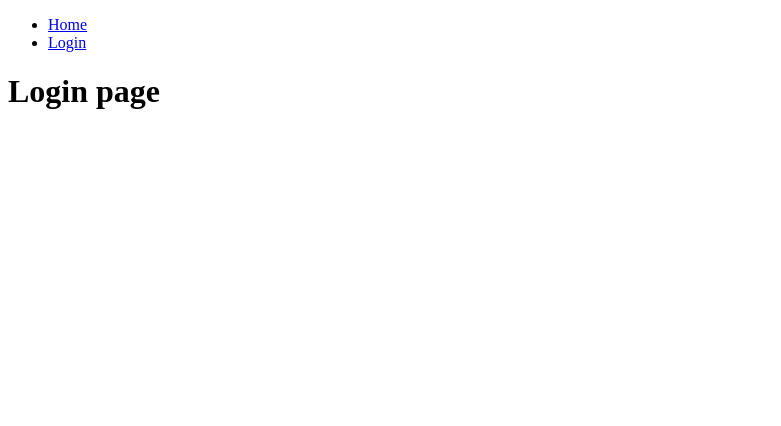
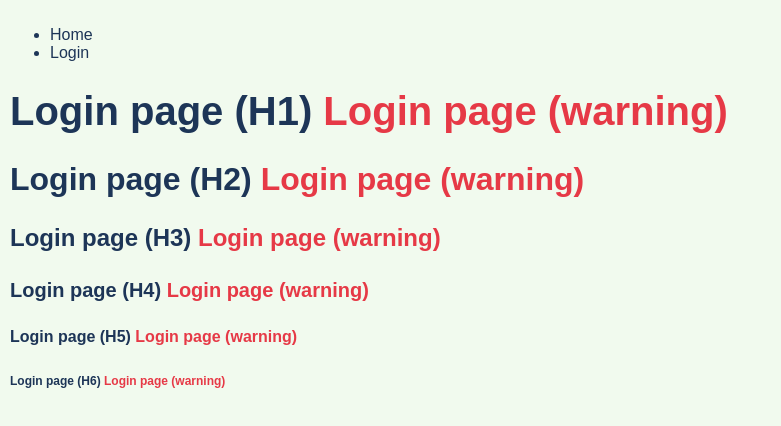
Before and after one commit to IvanJimenoRamirez/automatitzacio_i_visualitzacio_dun_data_lake, a Next.js app: page /login in a window 1280 px wide. Shown: the top 426 px of the page, without its empty margins (0-781 px from the left). Built offline with nearby package versions, Linux system fonts and the light colour scheme.

Commit message:
Styles folder and first approach to the global css properties

```diff
--- a/app/layout.js
+++ b/app/layout.js
@@ -1,4 +1,6 @@
 import { Navigation } from "./components/Navigation";
+// Global styles
+import "../styles/globals.css";
 
 export const metadata = {
   title: "Data Lake App",
--- a/app/login/page.jsx
+++ b/app/login/page.jsx
@@ -6,7 +6,12 @@ export default function LoginPage()
 {
     return (
         <div>
-            <h1>Login page</h1>
+            <h1>Login page (H1) <span className="warning">Login page (warning)</span></h1>
+            <h2>Login page (H2) <span className="warning">Login page (warning)</span></h2>
+            <h3>Login page (H3) <span className="warning">Login page (warning)</span></h3>
+            <h4>Login page (H4) <span className="warning">Login page (warning)</span></h4>
+            <h5>Login page (H5) <span className="warning">Login page (warning)</span></h5>
+            <h6>Login page (H6) <span className="warning">Login page (warning)</span></h6>
         </div>
     )
 }
--- /dev/null
+++ b/styles/globals.css
@@ -0,0 +1,71 @@
+/* GLOBAL STYLES FOR THE APPLICATION */
+
+/* Global variables */
+:root {
+    --color-primary: #1D3557;
+    --color-secondary: #457B9D;
+    --color-tertiary: #A8DADC;
+    --color-quaternary: #E63946;
+    --color-quinary: #F1FAEE;
+}
+
+body {
+    margin: 0px;
+    padding: 10px;
+    font-family: Popins, sans-serif;
+    font-size: 16px;
+    background-color: var(--color-quinary);
+    color: var(--color-primary);
+}
+
+/* Global tags */
+
+h1 {
+    font-size: 2.5rem;
+    font-weight: 700;
+}
+
+h2 {
+    font-size: 2rem;
+    font-weight: 700;
+}
+
+h3 {
+    font-size: 1.5rem;
+    font-weight: 700;
+}
+
+h4 {
+    font-size: 1.25rem;
+    font-weight: 700;
+}
+
+h5 {
+    font-size: 1rem;
+    font-weight: 700;
+}
+
+h6 {
+    font-size: 0.75rem;
+    font-weight: 700;
+}
+
+p {
+    font-size: 1rem;
+    font-weight: 400;
+}
+
+a {
+    all: unset;
+    cursor: pointer;
+}
+
+a:hover {
+    text-decoration: underline;
+}
+
+/* Global classes */
+
+.warning {
+    color: var(--color-quaternary);
+}
```
